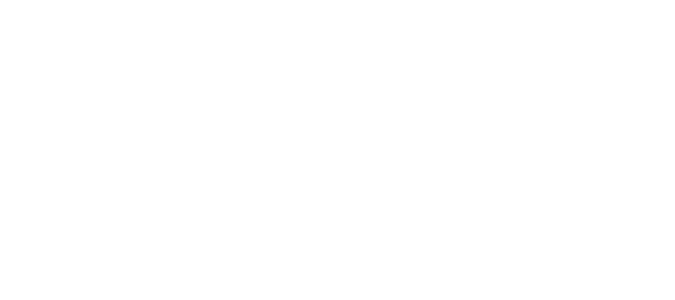
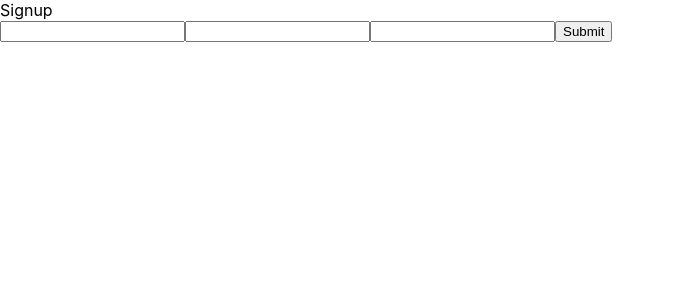
Before and after one commit to adrianmendez03/chat-app-frontend, a React (Create React App) app: page /signup in a window 1280 px wide. Shown: the top 300 px of the page, without its empty margins (0-675 px from the left). Built offline with nearby package versions, Linux system fonts and the light colour scheme.

Commit message:
Sign up page completed

```diff
--- a/src/App.js
+++ b/src/App.js
@@ -2,6 +2,7 @@
 import { Route, Switch } from 'react-router-dom'
 
 import Login from './pages/Login'
+import Signup from './pages/Signup'
 
 function App() {
 
@@ -13,7 +14,11 @@
         <Route
           exact
           path="/"
-          render={rp => <Login url={url} />}
+          render={rp => <Login {...rp} url={url} />}
+        />
+        <Route
+          path="/signup"
+          render={rp => <Signup {...rp} url={url}/>}
         />
       </Switch>
     </div>
--- a/src/components/Form.js
+++ b/src/components/Form.js
@@ -15,6 +15,17 @@
 
     const renderInputs = () => {
         return Object.keys(formVals).map((objKey, index) => {
+            if (objKey === 'password') {
+                return (
+                    <input
+                        key={index}
+                        type="password"
+                        name={objKey}
+                        value={formVals[objKey]}
+                        onChange={e => handleChange(e)}
+                    />
+                )
+            } else {
                 return (
                     <input
                         key={index}
@@ -24,11 +35,17 @@
                         onChange={e => handleChange(e)}
                     />
                 )
+            }
         })
     }
 
+    const submitForm = (e) => {
+        e.preventDefault()
+        handleSubmit(formVals)
+    }
+
     return (
-        <form onSubmit={() => handleSubmit(form)}>
+        <form onSubmit={e => submitForm(e)}>
             {renderInputs()}
             <input type="submit"/>
         </form>
--- a/src/pages/Login.js
+++ b/src/pages/Login.js
@@ -6,7 +6,6 @@
 const Login = props => {
 
     const { url } = props
-
     let token
     const emptyForm = {
         email: '',
@@ -25,6 +24,7 @@
             token = await response.json()
             window.localStorage.setItem('token', JSON.stringify(token))
         }
+        props.history.push('/home')
     }
 
     return (
--- /dev/null
+++ b/src/pages/Signup.js
@@ -0,0 +1,31 @@
+import React from 'react'
+
+import Form from '../components/Form'
+
+const Signup = props => {
+
+    const { url } = props
+    const emptyForm = {
+        email: '',
+        password: '',
+        username: ''
+    }
+
+    const handleSignup = async newUser => {
+        await fetch(url + '/auth/signup', {
+            method: 'post',
+            headers: { 'Content-Type': 'application/json' },
+            body: JSON.stringify(newUser)
+        })
+        props.history.push('/')
+    }
+
+    return (
+        <div>
+            Signup
+            <Form handleSubmit={handleSignup} form={emptyForm}/>
+        </div>
+    )
+}
+
+export default Signup
```
Lines whose indentation alone changed are shown as unchanged.
